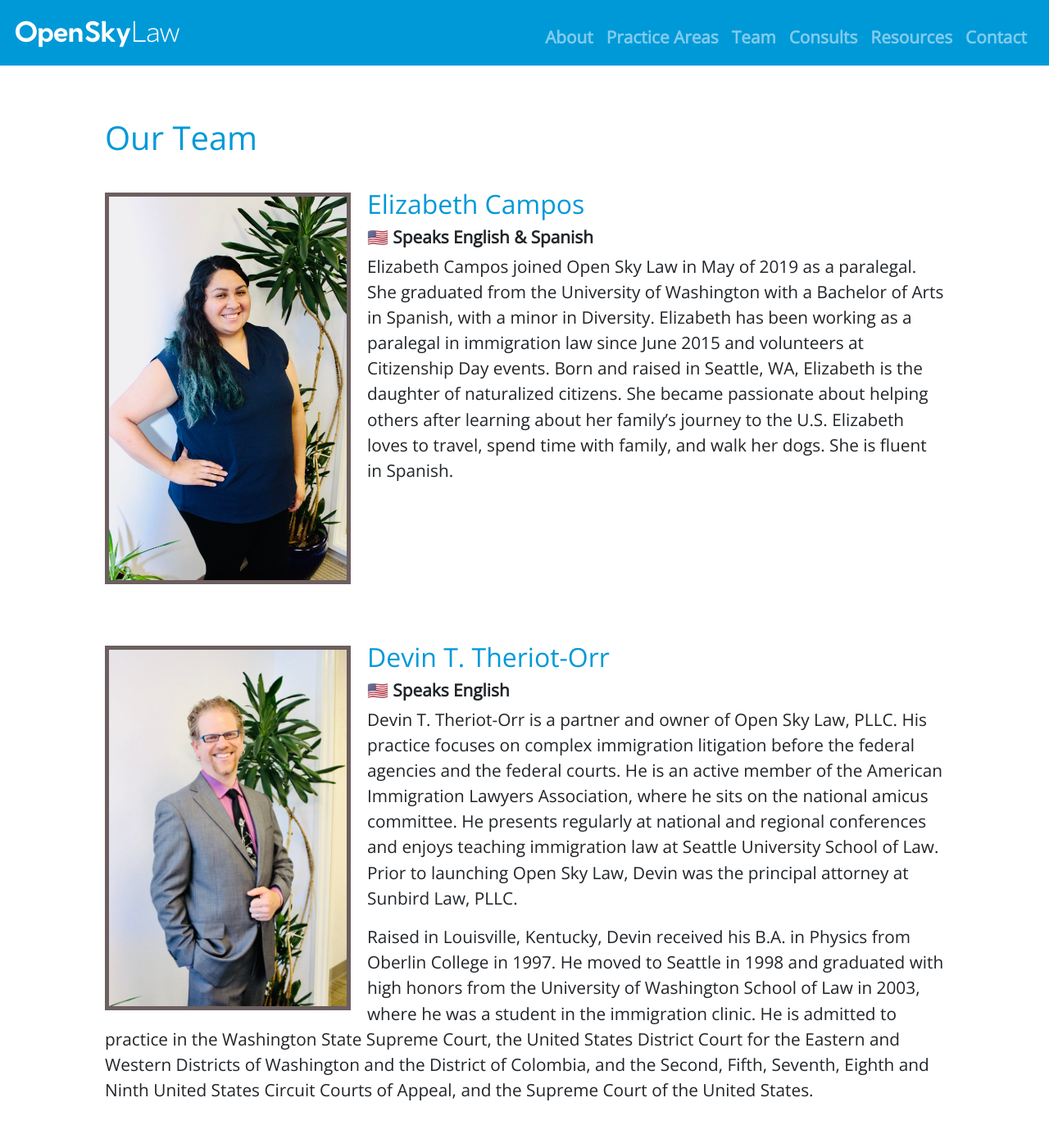
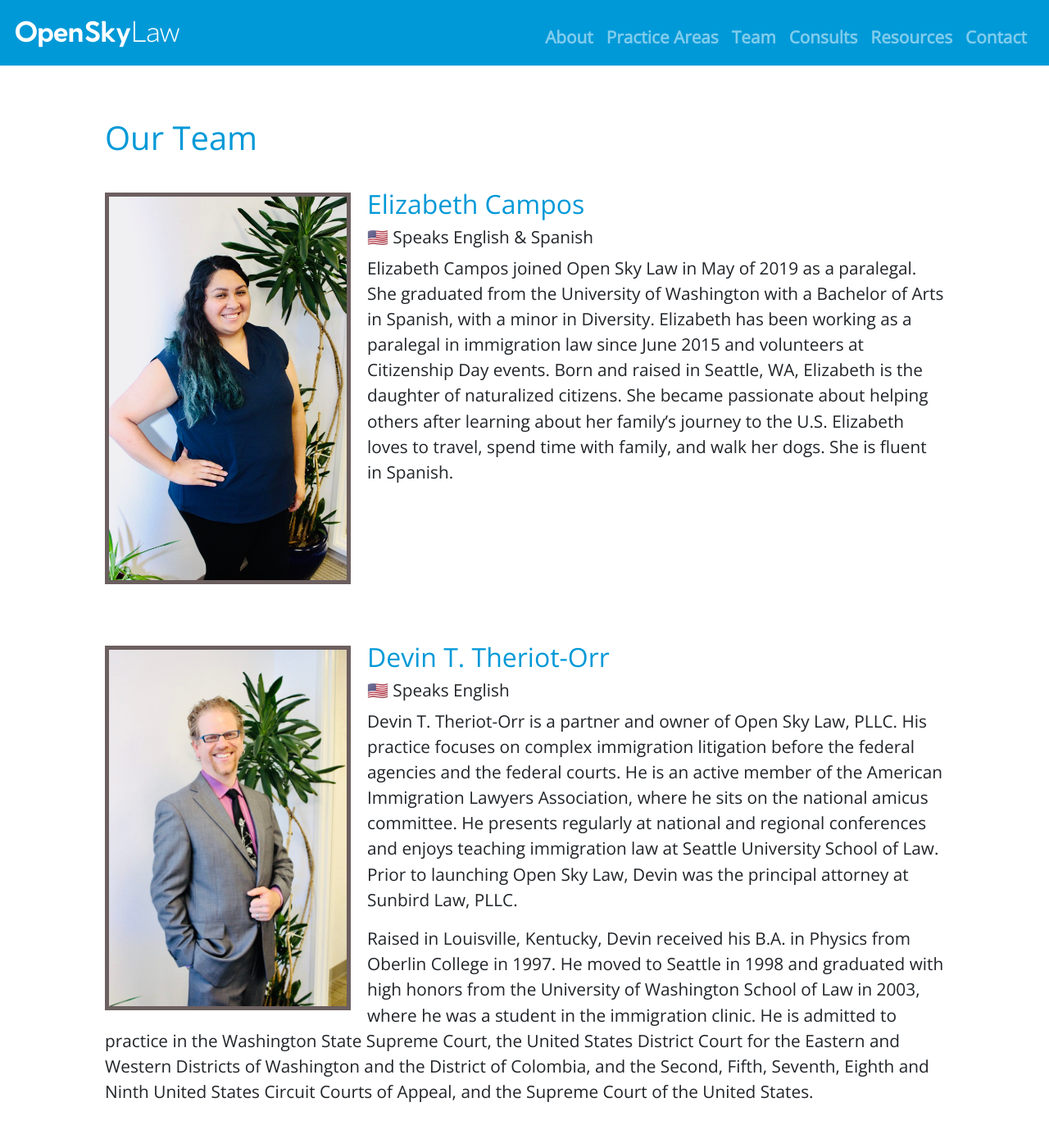
Before and after one commit to dtto/opensky, a Jekyll site: the page built from team.md, in a window 1280 px wide and 1400 px high. Shown: the top 1384 px of the window at 82% size. Built offline with Jekyll 4.4.1, drawn with Linux system fonts in a browser that asks for light colours; nearby versions of some CDN libraries; some web fonts are replaced.

Commit message:
small edits in bio

```diff
--- a/assets/style.css
+++ b/assets/style.css
@@ -174,12 +174,18 @@ button h3{
   height: 100%;
 }
 
-.team-content a, .team-content h4{
+.team-content a{
   margin-right: 6px;
   font-stretch: expanded;
   font-size: 1.3rem;
   font-weight: bolder;
   text-decoration: none;
+}
+
+.team-content h4 {
+  font-stretch: expanded;
+  font-size: 1.3rem;
+  margin-bottom: 10px;
 }
 
 /* MOBILE SIZING */
--- a/team.md
+++ b/team.md
@@ -30,7 +30,8 @@ Raised in Louisville, Kentucky, Devin received his B.A. in Physics from Oberlin
 <img src="/assets/team/nehav-cropped.jpg" class="bio-photo-cropped" alt="Photo of Neha">
 <img src="/assets/team/nehav.jpg" class="bio-photo-full" alt="Photo of Neha">
 <h2>Neha Vyas</h2>
-<h4>🇺🇸 Speaks English, Hindi & Spanish <a href="/assets/2019_CV_Neha.pdf">CV</a></h4>
+<h4>🇺🇸 Speaks English, Hindi & Spanish</h4>
+<a href="/assets/2019_CV_Neha.pdf">CV</a>
 <p>
 Neha Vyas is a partner and owner of Open Sky Law, PLLC. She focuses her practice on Violence Against Women Act (“VAWA”), U Visas, asylum, family-based immigration, citizenship, and removal defense, including appeals.
 </p><p>
```
Also changed, not shown: 2 other files.
